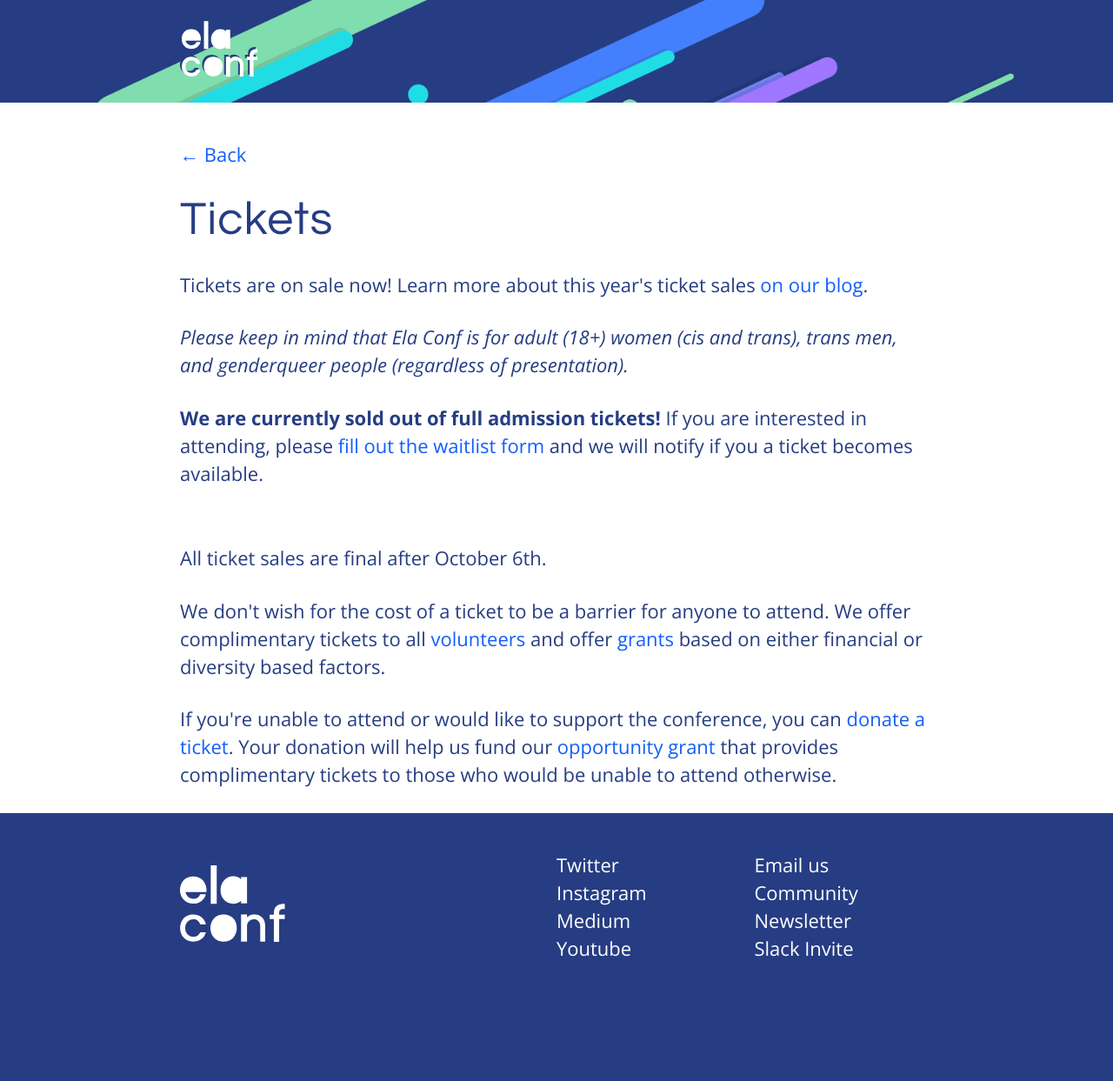
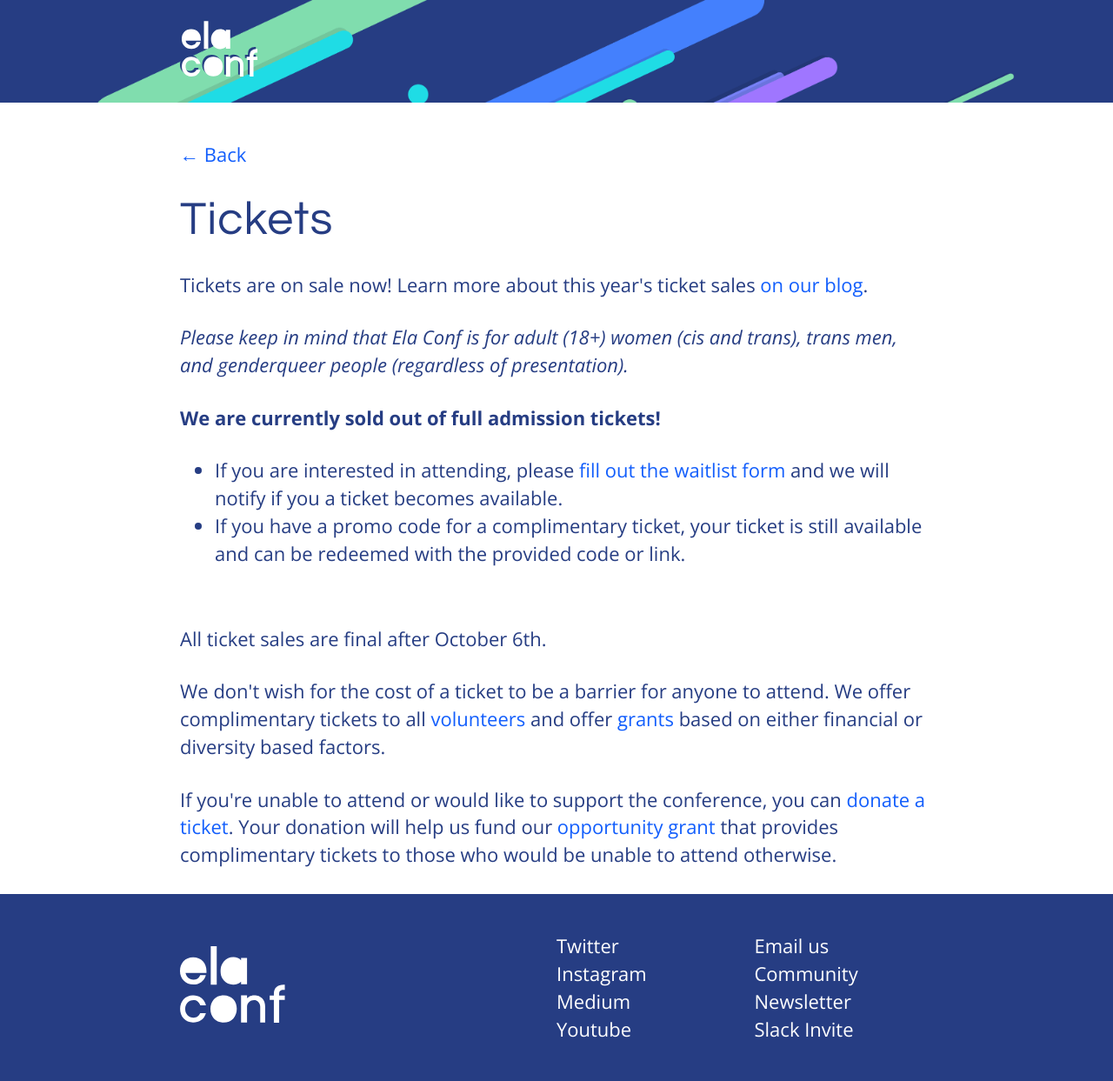
Before and after one commit to elaconf/elaconf.github.io, a Jekyll site: the page built from tickets/index.md, in a window 1280 px wide. Shown: the whole page at 87% size. Built offline with Jekyll 4.4.1, drawn with Linux system fonts in a browser that asks for light colours; a script that is not in the unit is left out; before the commit the page ends 1151 px from its top, so only the background shows below that.

Commit message:
Update tickets.html

```diff
--- a/_includes/tickets.html
+++ b/_includes/tickets.html
@@ -2,7 +2,12 @@
 
 <p><em>Please keep in mind that Ela Conf is for adult (18+) women (cis and trans), trans men, and genderqueer people (regardless of presentation).</em></p>
 
-<p><strong>We are currently sold out of full admission tickets!</strong> If you are interested in attending, please <a href="https://goo.gl/forms/ccz7yllgpXWdL7z33">fill out the waitlist form</a> and we will notify if you a ticket becomes available.</p>
+<p><strong>We are currently sold out of full admission tickets!</strong></p>
+
+<ul>
+  <li>If you are interested in attending, please <a href="https://goo.gl/forms/ccz7yllgpXWdL7z33">fill out the waitlist form</a> and we will notify if you a ticket becomes available.</li>
+  <li>If you have a promo code for a complimentary ticket, your ticket is still available and can be redeemed with the provided code or link.</li>
+</ul>
 
 <div style="margin-bottom: 3em;">
 <script async src="//widgets.nvite.com/1.6/tickets.js" data-resource="861oyg"></script>
```
